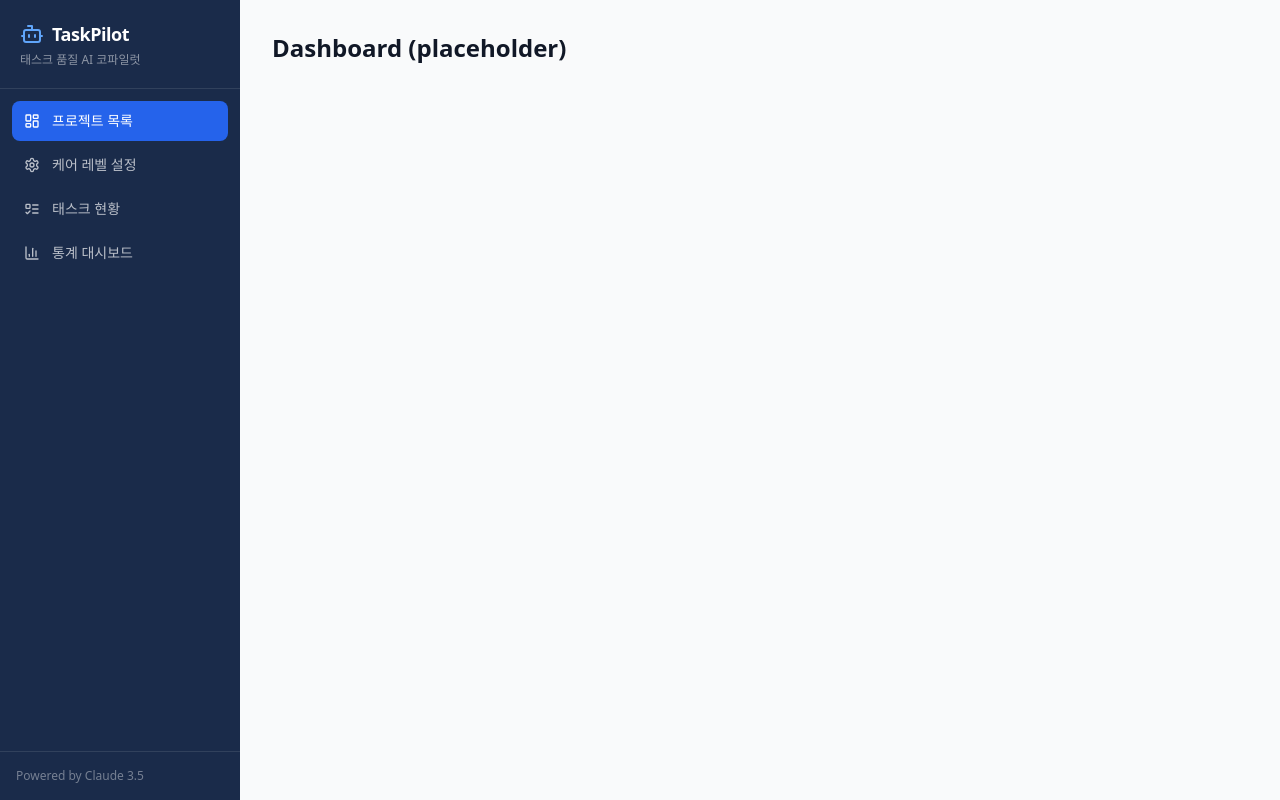
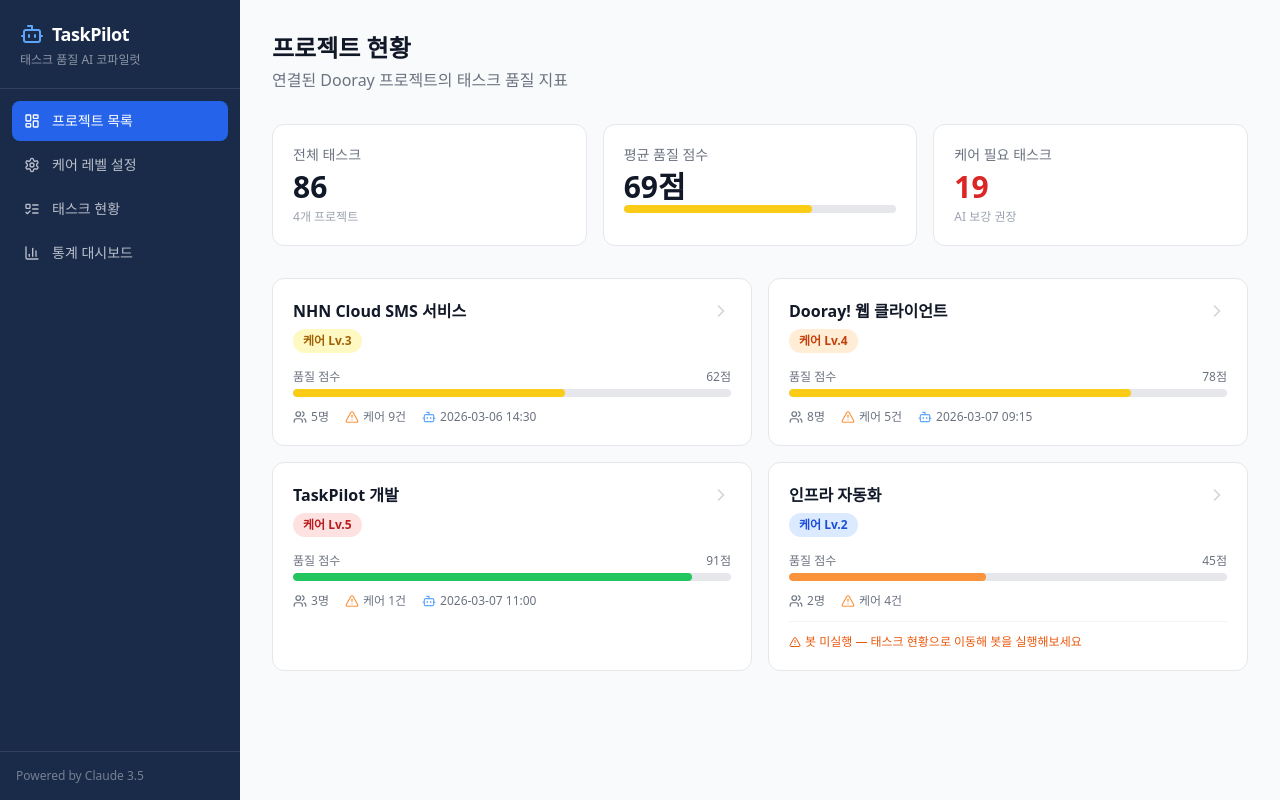
Before and after one commit to Gelloger/TaskPilot, a React (Vite) app: page / in a window 1280 px wide. Built offline with nearby package versions, Linux system fonts and the light colour scheme.

Commit message:
feat: implement Dashboard page with project cards

```diff
--- a/src/pages/Dashboard.jsx
+++ b/src/pages/Dashboard.jsx
@@ -1,3 +1,111 @@
+import { useNavigate } from 'react-router-dom';
+import { useApp } from '../context/AppContext';
+import QualityBar from '../components/QualityBar';
+import { Bot, Users, AlertTriangle, ChevronRight } from 'lucide-react';
+
+function CareLevelBadge({ level }) {
+  const colors = ['', 'bg-gray-100 text-gray-600', 'bg-blue-100 text-blue-700',
+    'bg-yellow-100 text-yellow-700', 'bg-orange-100 text-orange-700', 'bg-red-100 text-red-700'];
+  return (
+    <span className={`text-xs font-bold px-2.5 py-1 rounded-full ${colors[level]}`}>
+      케어 Lv.{level}
+    </span>
+  );
+}
+
 export default function Dashboard() {
-  return <div className="p-8"><h1 className="text-2xl font-bold">Dashboard (placeholder)</h1></div>;
+  const { projects, setSelectedProjectId } = useApp();
+  const navigate = useNavigate();
+
+  const handleProjectClick = (projectId) => {
+    setSelectedProjectId(projectId);
+    navigate('/task-monitor');
+  };
+
+  const totalTasks = projects.reduce((a, p) => a + p.taskCount, 0);
+  const avgQuality = Math.round(projects.reduce((a, p) => a + p.qualityScore, 0) / projects.length);
+  const totalLowQuality = projects.reduce((a, p) => a + p.lowQualityCount, 0);
+
+  return (
+    <div className="p-8">
+      <div className="mb-8">
+        <h1 className="text-2xl font-bold text-gray-900">프로젝트 현황</h1>
+        <p className="text-gray-500 mt-1">연결된 Dooray 프로젝트의 태스크 품질 지표</p>
+      </div>
+
+      <div className="grid grid-cols-3 gap-4 mb-8">
+        <div className="bg-white rounded-xl border border-gray-200 p-5">
+          <p className="text-sm text-gray-500">전체 태스크</p>
+          <p className="text-3xl font-bold text-gray-900 mt-1">{totalTasks}</p>
+          <p className="text-xs text-gray-400 mt-1">{projects.length}개 프로젝트</p>
+        </div>
+        <div className="bg-white rounded-xl border border-gray-200 p-5">
+          <p className="text-sm text-gray-500">평균 품질 점수</p>
+          <p className="text-3xl font-bold text-gray-900 mt-1">{avgQuality}점</p>
+          <QualityBar score={avgQuality} showLabel={false} />
+        </div>
+        <div className="bg-white rounded-xl border border-gray-200 p-5">
+          <p className="text-sm text-gray-500">케어 필요 태스크</p>
+          <p className="text-3xl font-bold text-red-600 mt-1">{totalLowQuality}</p>
+          <p className="text-xs text-gray-400 mt-1">AI 보강 권장</p>
+        </div>
+      </div>
+
+      <div className="grid grid-cols-2 gap-4">
+        {projects.map(project => (
+          <div
+            key={project.id}
+            onClick={() => handleProjectClick(project.id)}
+            className="bg-white rounded-xl border border-gray-200 p-5 cursor-pointer hover:border-blue-400 hover:shadow-md transition-all group"
+          >
+            <div className="flex items-start justify-between mb-4">
+              <div>
+                <h3 className="font-semibold text-gray-900 group-hover:text-blue-600 transition-colors">
+                  {project.name}
+                </h3>
+                <div className="flex items-center gap-2 mt-1.5">
+                  <CareLevelBadge level={project.careLevel} />
+                </div>
+              </div>
+              <ChevronRight className="w-5 h-5 text-gray-300 group-hover:text-blue-400 transition-colors mt-0.5" />
+            </div>
+
+            <div className="mb-3">
+              <div className="flex justify-between text-xs text-gray-500 mb-1">
+                <span>품질 점수</span>
+                <span>{project.qualityScore}점</span>
+              </div>
+              <QualityBar score={project.qualityScore} showLabel={false} />
+            </div>
+
+            <div className="flex items-center gap-4 text-xs text-gray-500">
+              <span className="flex items-center gap-1">
+                <Users className="w-3.5 h-3.5" />
+                {project.members}명
+              </span>
+              <span className="flex items-center gap-1">
+                <AlertTriangle className="w-3.5 h-3.5 text-orange-400" />
+                케어 {project.lowQualityCount}건
+              </span>
+              {project.lastBotRun && (
+                <span className="flex items-center gap-1">
+                  <Bot className="w-3.5 h-3.5 text-blue-400" />
+                  {project.lastBotRun}
+                </span>
+              )}
+            </div>
+
+            {!project.lastBotRun && (
+              <div className="mt-3 pt-3 border-t border-gray-100">
+                <p className="text-xs text-orange-600 flex items-center gap-1">
+                  <AlertTriangle className="w-3 h-3" />
+                  봇 미실행 — 태스크 현황으로 이동해 봇을 실행해보세요
+                </p>
+              </div>
+            )}
+          </div>
+        ))}
+      </div>
+    </div>
+  );
 }
```
